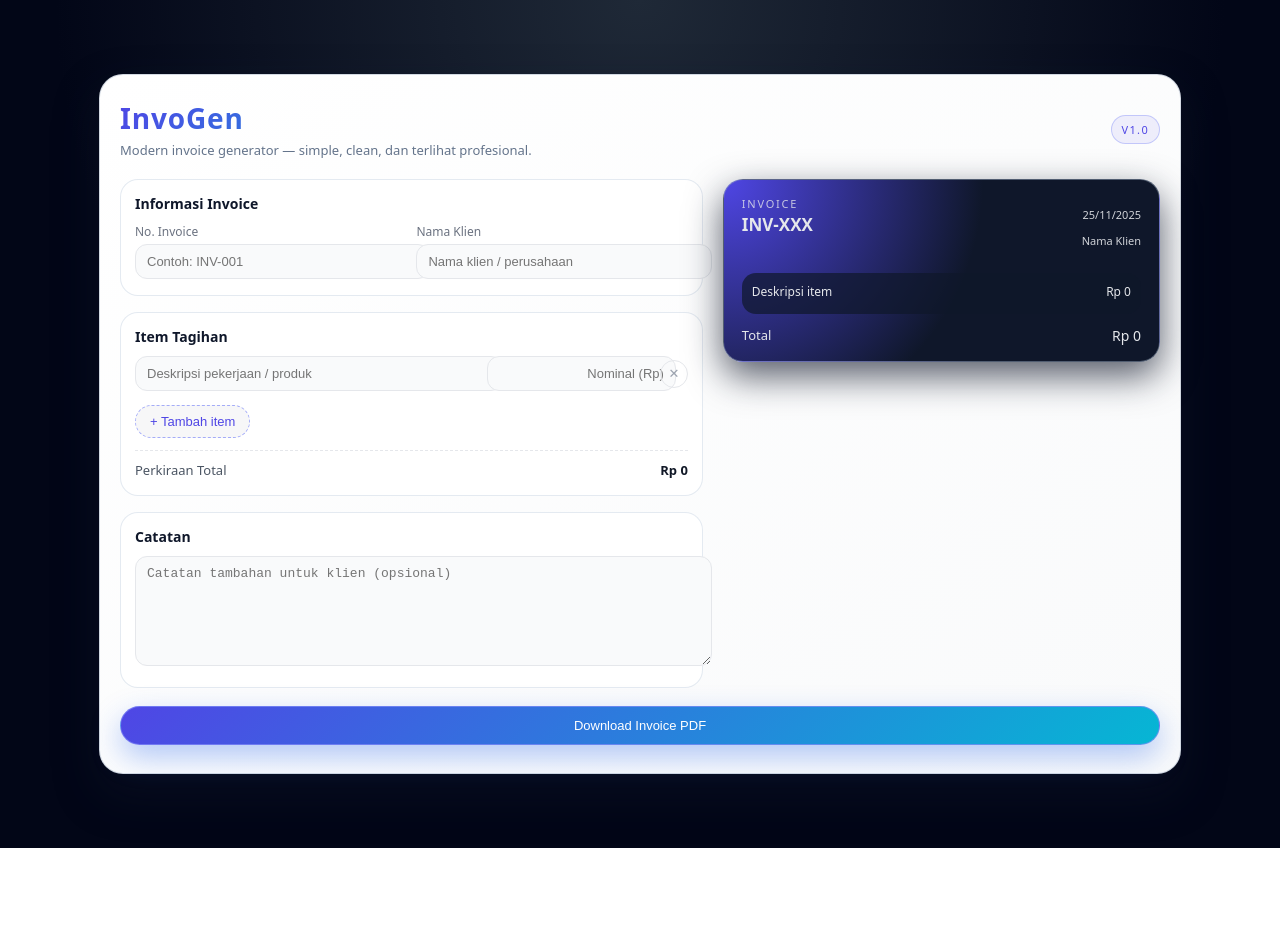
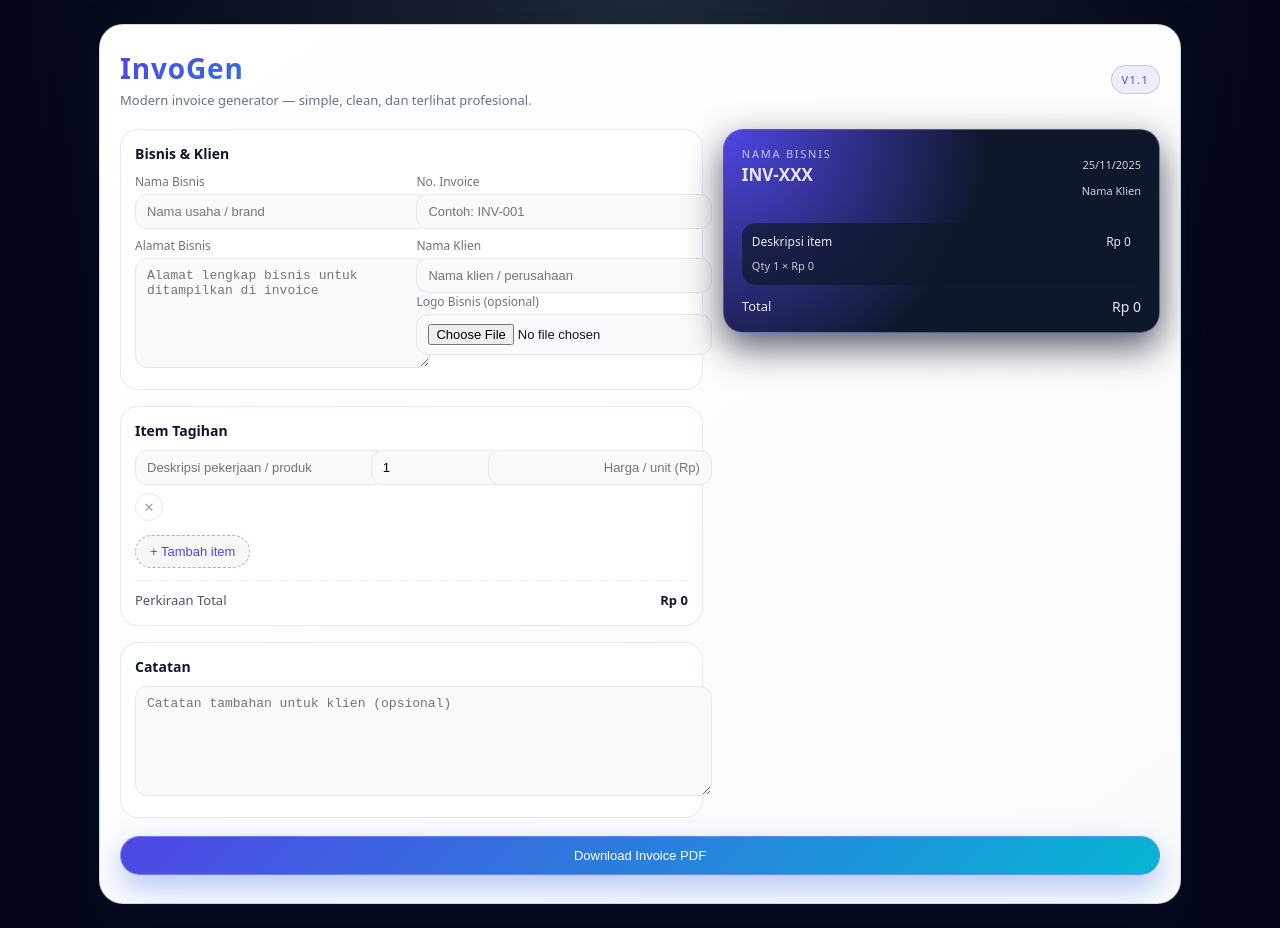
Before and after one commit to rapliade05-gif/InvoGen, a React (Vite) app: page / in a window 1280 px wide. Before the commit the page ends 848 px from the top, so only its background shows below. Built offline with nearby package versions, Linux system fonts and the light colour scheme.

Commit message:
Update App.jsx

```diff
--- a/src/App.jsx
+++ b/src/App.jsx
@@ -5,8 +5,11 @@ export default function App() {
   const [invoiceData, setInvoiceData] = useState({
     invoiceNumber: "",
     client: "",
-    items: [{ description: "", amount: "" }],
+    businessName: "",
+    businessAddress: "",
+    items: [{ description: "", qty: "1", amount: "" }],
     notes: "",
+    logoDataUrl: "",
   });
 
   const updateField = (field, value) => {
@@ -20,20 +23,42 @@ export default function App() {
   };
 
   const addItem = () => {
-    setInvoiceData({
-      ...invoiceData,
-      items: [...invoiceData.items, { description: "", amount: "" }],
-    });
+    setInvoiceData((prev) => ({
+      ...prev,
+      items: [...prev.items, { description: "", qty: "1", amount: "" }],
+    }));
   };
 
   const removeItem = (index) => {
     const updated = invoiceData.items.filter((_, i) => i !== index);
-    setInvoiceData({ ...invoiceData, items: updated.length ? updated : [{ description: "", amount: "" }] });
+    setInvoiceData({
+      ...invoiceData,
+      items: updated.length ? updated : [{ description: "", qty: "1", amount: "" }],
+    });
+  };
+
+  const handleLogoUpload = (e) => {
+    const file = e.target.files?.[0];
+    if (!file) return;
+    const reader = new FileReader();
+    reader.onload = () => {
+      updateField("logoDataUrl", reader.result);
+    };
+    reader.readAsDataURL(file);
+  };
+
+  const cleanNumber = (value) =>
+    parseFloat(value?.toString().replace(/[^0-9.-]/g, "")) || 0;
+
+  const lineTotal = (item) => {
+    const qty = cleanNumber(item.qty || "0");
+    const price = cleanNumber(item.amount || "0");
+    return qty * price;
   };
 
   const subtotal = invoiceData.items.reduce((sum, item) => {
-    const num = parseFloat(item.amount.toString().replace(/[^0-9.-]/g, ""));
-    return sum + (isNaN(num) ? 0 : num);
+    if (!item.description && !item.amount && !item.qty) return sum;
+    return sum + lineTotal(item);
   }, 0);
 
   const formattedCurrency = (value) =>
@@ -47,76 +72,107 @@ export default function App() {
     const doc = new jsPDF({ unit: "pt", format: "a4" });
     const pageWidth = doc.internal.pageSize.getWidth();
 
-    // Header background
+    // HEADER BACKGROUND
     doc.setFillColor(32, 41, 64);
-    doc.rect(0, 0, pageWidth, 90, "F");
+    doc.rect(0, 0, pageWidth, 100, "F");
 
-    // Header text
+    // LOGO (kalau ada)
+    if (invoiceData.logoDataUrl) {
+      try {
+        const imgType = invoiceData.logoDataUrl.includes("image/png")
+          ? "PNG"
+          : "JPEG";
+        doc.addImage(
+          invoiceData.logoDataUrl,
+          imgType,
+          pageWidth - 150,
+          24,
+          90,
+          52
+        );
+      } catch (e) {
+        console.warn("Gagal render logo di PDF:", e);
+      }
+    }
+
+    // HEADER TEXT
     doc.setTextColor(255, 255, 255);
     doc.setFontSize(22);
-    doc.text("InvoGen Invoice", 40, 50);
+    doc.text(invoiceData.businessName || "InvoGen Invoice", 40, 45);
 
     doc.setFontSize(11);
-    doc.text("Modern Invoice Generator", 40, 70);
+    const today = new Date().toLocaleDateString("id-ID");
+    doc.text(`Tanggal: ${today}`, 40, 63);
+    if (invoiceData.businessAddress) {
+      const addr = doc.splitTextToSize(
+        invoiceData.businessAddress,
+        pageWidth - 200
+      );
+      doc.text(addr, 40, 80);
+    }
 
-    // Body
+    // BODY INFO
     doc.setTextColor(33, 33, 33);
     doc.setFontSize(11);
 
-    const today = new Date().toLocaleDateString("id-ID");
+    let y = 120;
+    doc.text(`Invoice No : ${invoiceData.invoiceNumber || "-"}`, 40, y);
+    y += 18;
+    doc.text(`Ditagihkan ke : ${invoiceData.client || "-"}`, 40, y);
 
-    doc.text(`Invoice No: ${invoiceData.invoiceNumber || "-"}`, 40, 120);
-    doc.text(`Tanggal   : ${today}`, 40, 140);
-    doc.text(`Kepada    : ${invoiceData.client || "-"}`, 40, 160);
+    // TABLE HEADER
+    y += 30;
+    const colNoX = 40;
+    const colDescX = 60;
+    const colQtyX = pageWidth - 240;
+    const colPriceX = pageWidth - 170;
+    const colTotalX = pageWidth - 60;
 
-    // Table header
-    const startY = 190;
-    const colNoX = 40;
-    const colDescX = 80;
-    const colAmountX = pageWidth - 140;
+    doc.setFillColor(243, 244, 246);
+    doc.rect(30, y - 18, pageWidth - 60, 26, "F");
 
-    doc.setFontSize(11);
-    doc.setFillColor(243, 244, 246);
-    doc.rect(30, startY - 18, pageWidth - 60, 26, "F");
+    doc.text("No", colNoX, y);
+    doc.text("Deskripsi", colDescX, y);
+    doc.text("Qty", colQtyX, y, { align: "right" });
+    doc.text("Harga", colPriceX, y, { align: "right" });
+    doc.text("Total", colTotalX, y, { align: "right" });
 
-    doc.text("No", colNoX, startY);
-    doc.text("Deskripsi", colDescX, startY);
-    doc.text("Jumlah", colAmountX, startY, { align: "right" });
-
-    let y = startY + 20;
+    y += 22;
 
     invoiceData.items.forEach((item, index) => {
-      if (!item.description && !item.amount) return;
+      if (!item.description && !item.amount && !item.qty) return;
+
+      const qty = cleanNumber(item.qty || "0");
+      const price = cleanNumber(item.amount || "0");
+      const total = qty * price;
 
       doc.text(String(index + 1), colNoX, y);
       doc.text(item.description || "-", colDescX, y);
-      doc.text(
-        formattedCurrency(
-          parseFloat(item.amount.toString().replace(/[^0-9.-]/g, "")) || 0
-        ),
-        colAmountX,
-        y,
-        { align: "right" }
-      );
+      doc.text(String(qty || 0), colQtyX, y, { align: "right" });
+      doc.text(formattedCurrency(price), colPriceX, y, { align: "right" });
+      doc.text(formattedCurrency(total), colTotalX, y, { align: "right" });
 
       y += 20;
     });
 
-    // Subtotal / total
+    // SUBTOTAL / TOTAL
     y += 10;
     doc.line(30, y, pageWidth - 30, y);
     y += 20;
 
     doc.setFontSize(12);
-    doc.text("Total", colAmountX - 80, y);
-    doc.text(formattedCurrency(subtotal), colAmountX, y, { align: "right" });
+    doc.text("Total", colPriceX, y);
+    doc.text(formattedCurrency(subtotal), colTotalX, y, { align: "right" });
 
-    // Notes
+    // NOTES
     if (invoiceData.notes) {
-      y += 40;
+      y += 36;
       doc.setFontSize(11);
       doc.text("Catatan:", 40, y);
-      const splitNotes = doc.splitTextToSize(invoiceData.notes, pageWidth - 80);
+      const splitNotes = doc.splitTextToSize(
+        invoiceData.notes,
+        pageWidth - 80
+      );
       doc.text(splitNotes, 40, y + 18);
     }
 
@@ -133,22 +189,49 @@ export default function App() {
               Modern invoice generator — simple, clean, dan terlihat profesional.
             </p>
           </div>
-          <span className="app-badge">v1.0</span>
+          <span className="app-badge">v1.1</span>
         </header>
 
         <div className="app-layout">
-          {/* LEFT: Form */}
+          {/* LEFT: FORM */}
           <div className="app-column">
             <section className="section">
-              <h2 className="section-title">Informasi Invoice</h2>
+              <h2 className="section-title">Bisnis & Klien</h2>
               <div className="field-grid">
+                <div className="field">
+                  <label>Nama Bisnis</label>
+                  <input
+                    className="input"
+                    placeholder="Nama usaha / brand"
+                    value={invoiceData.businessName}
+                    onChange={(e) =>
+                      updateField("businessName", e.target.value)
+                    }
+                  />
+                </div>
                 <div className="field">
                   <label>No. Invoice</label>
                   <input
                     className="input"
                     placeholder="Contoh: INV-001"
                     value={invoiceData.invoiceNumber}
-                    onChange={(e) => updateField("invoiceNumber", e.target.value)}
+                    onChange={(e) =>
+                      updateField("invoiceNumber", e.target.value)
+                    }
+                  />
+                </div>
+              </div>
+
+              <div className="field-grid" style={{ marginTop: 8 }}>
+                <div className="field">
+                  <label>Alamat Bisnis</label>
+                  <textarea
+                    className="textarea"
+                    placeholder="Alamat lengkap bisnis untuk ditampilkan di invoice"
+                    value={invoiceData.businessAddress}
+                    onChange={(e) =>
+                      updateField("businessAddress", e.target.value)
+                    }
                   />
                 </div>
                 <div className="field">
@@ -159,6 +242,24 @@ export default function App() {
                     value={invoiceData.client}
                     onChange={(e) => updateField("client", e.target.value)}
                   />
+                  <div className="logo-upload">
+                    <label className="logo-label">Logo Bisnis (opsional)</label>
+                    <input
+                      type="file"
+                      accept="image/*"
+                      className="input"
+                      onChange={handleLogoUpload}
+                    />
+                    {invoiceData.logoDataUrl && (
+                      <div className="logo-preview">
+                        <img
+                          src={invoiceData.logoDataUrl}
+                          alt="Logo bisnis"
+                          className="logo-preview-img"
+                        />
+                      </div>
+                    )}
+                  </div>
                 </div>
               </div>
             </section>
@@ -180,10 +281,20 @@ export default function App() {
                   </div>
                   <div className="item-amount">
                     <input
+                      className="input"
+                      placeholder="Qty"
+                      value={item.qty}
+                      onChange={(e) => updateItem(index, "qty", e.target.value)}
+                    />
+                  </div>
+                  <div className="item-amount">
+                    <input
                       className="input input-amount"
-                      placeholder="Nominal (Rp)"
+                      placeholder="Harga / unit (Rp)"
                       value={item.amount}
-                      onChange={(e) => updateItem(index, "amount", e.target.value)}
+                      onChange={(e) =>
+                        updateItem(index, "amount", e.target.value)
+                      }
                     />
                   </div>
                   <button
@@ -203,7 +314,9 @@ export default function App() {
 
               <div className="total-row">
                 <span>Perkiraan Total</span>
-                <span className="total-value">{formattedCurrency(subtotal)}</span>
+                <span className="total-value">
+                  {formattedCurrency(subtotal)}
+                </span>
               </div>
             </section>
 
@@ -218,12 +331,14 @@ export default function App() {
             </section>
           </div>
 
-          {/* RIGHT: Live preview */}
+          {/* RIGHT: LIVE PREVIEW */}
           <div className="app-column preview-column">
             <div className="preview-card">
               <div className="preview-header">
                 <div>
-                  <p className="preview-label">Invoice</p>
+                  <p className="preview-label">
+                    {invoiceData.businessName || "Nama Bisnis"}
+                  </p>
                   <p className="preview-id">
                     {invoiceData.invoiceNumber || "INV-XXX"}
                   </p>
@@ -236,25 +351,34 @@ export default function App() {
                 </div>
               </div>
 
+              {invoiceData.businessAddress && (
+                <p className="preview-notes" style={{ marginBottom: 6 }}>
+                  {invoiceData.businessAddress}
+                </p>
+              )}
+
               <div className="preview-items">
-                {invoiceData.items.map((item, index) => (
+                {invoiceData.items.map((item, index) => {
+                  const qty = cleanNumber(item.qty || "0");
+                  const price = cleanNumber(item.amount || "0");
+                  const total = qty * price;
+
+                  return (
                     <div key={index} className="preview-item-row">
                       <div>
                         <p className="preview-item-title">
                           {item.description || "Deskripsi item"}
                         </p>
+                        <p className="preview-notes">
+                          Qty {qty || 0} × {formattedCurrency(price)}
+                        </p>
                       </div>
                       <p className="preview-item-amount">
-                      {item.amount
-                        ? formattedCurrency(
-                            parseFloat(
-                              item.amount.toString().replace(/[^0-9.-]/g, "")
-                            ) || 0
-                          )
-                        : formattedCurrency(0)}
+                        {formattedCurrency(total)}
                       </p>
                     </div>
-                ))}
+                  );
+                })}
               </div>
 
               <div className="preview-footer">
```
Lines whose indentation alone changed are shown as unchanged.
